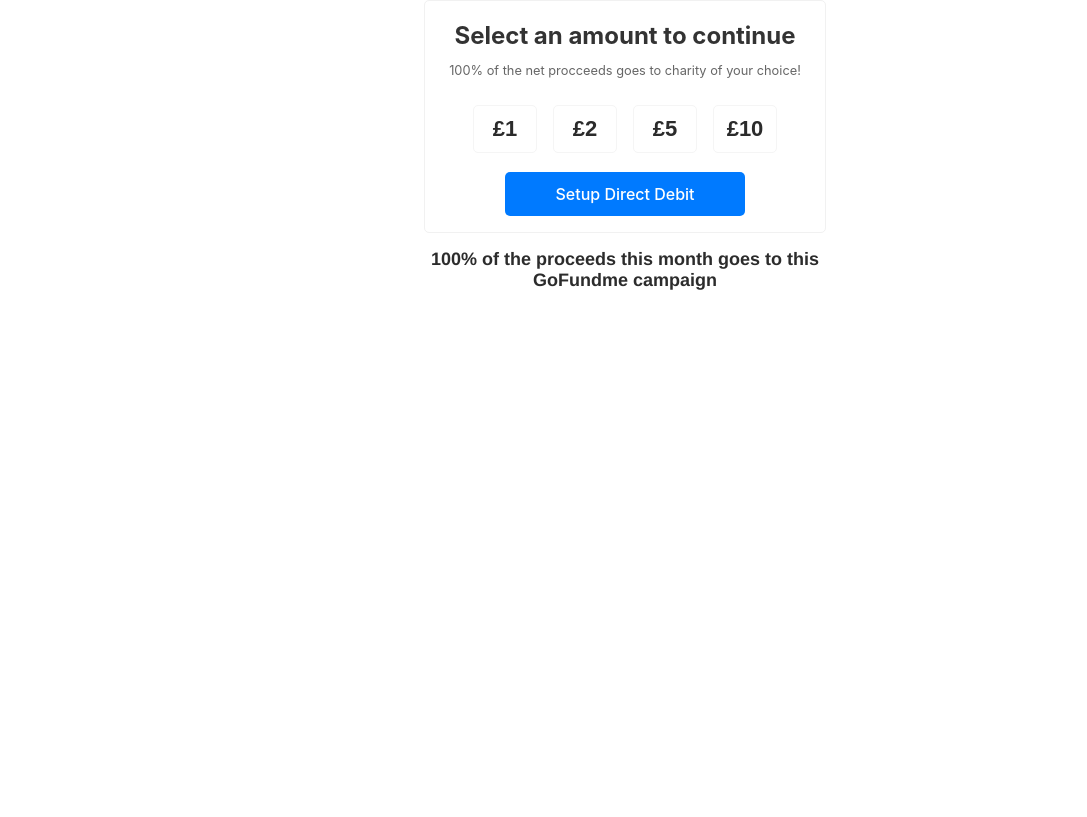
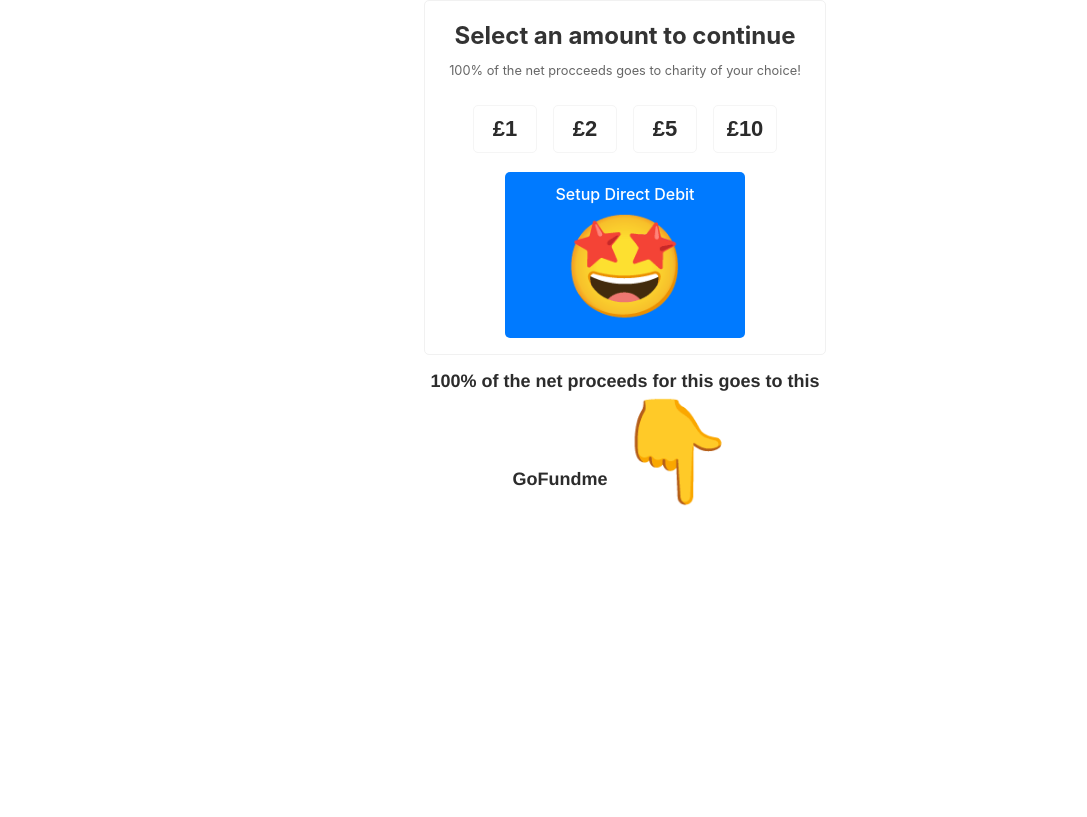
Before and after one commit to ezana-gebre/Donate-check, a plain HTML site: page index.html in a window 1280 px wide. Shown: the part 85-902 px from the top of the page, without its empty margins (15-1102 px from the left). Before the commit the page ends 800 px from the top, so only its background shows below. Drawn offline with Linux system fonts and the light colour scheme; a script that the page names is missing.

Commit message:
Update index.html
Added emojis

```diff
--- a/index.html
+++ b/index.html
@@ -47,11 +47,11 @@
 
           </div>
           <div class="finish-button">
-            <button class="finish">Setup Direct Debit</button>
+            <button class="finish">Setup Direct Debit    <span style='font-size:100px;'>&#129321;</span>     </button>
           </div>
         </div>
         <div class="gofundme">
-            <h1>100% of the proceeds this month goes to this GoFundme campaign</h1>
+            <h1>100% of the net proceeds for this goes to this GoFundme <span style='font-size:100px;'>&#128071;</span></h1>
             <div class="gfm-embed" data-url="https://www.gofundme.com/f/help-jason-mollring-fight-glioblastoma-every-day-counts/widget/large?sharesheet=fundraiser sidebar&attribution_id=sl:e2940f4e-41dc-426d-8b2a-56f6b6b06bb5"></div><script defer src="https://www.gofundme.com/static/js/embed.js"></script>
         </div>
         </div>
```
